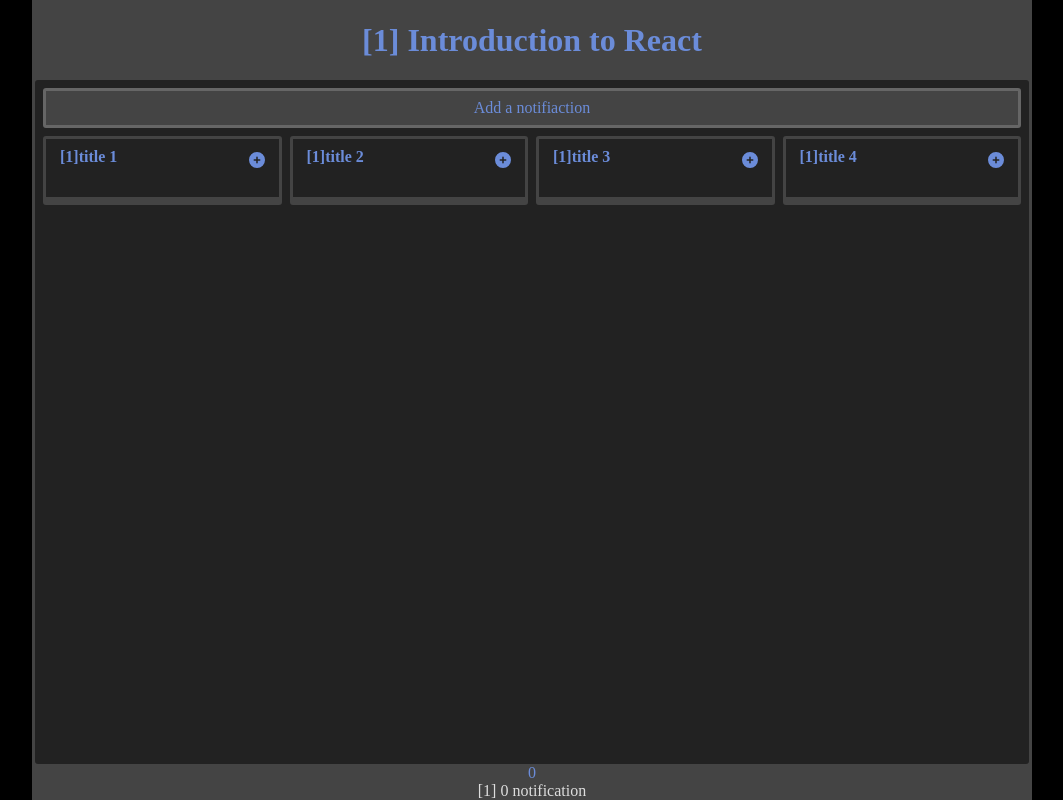
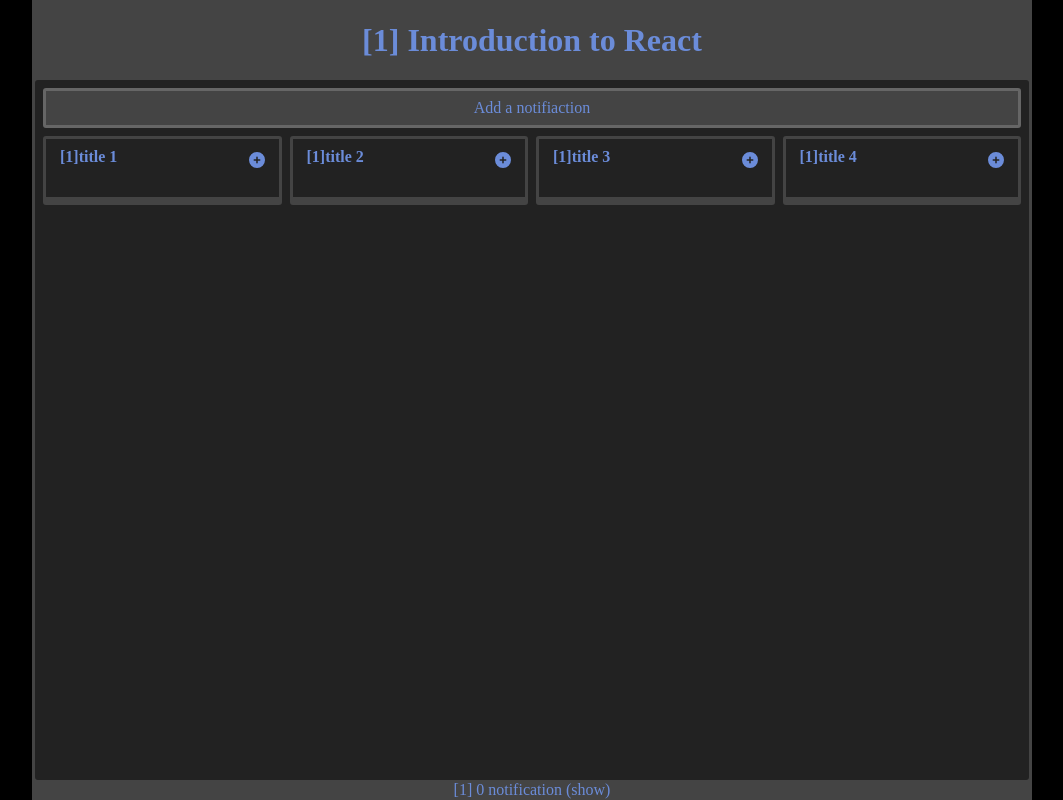
Before and after one commit to EliePouget/react-renders, a React (Vite) app: page / in a window 1280 px wide. Shown: the whole page, without its empty margins (108-1171 px from the left). Built offline with nearby package versions, Linux system fonts and the light colour scheme.

Commit message:
ajout du masquage des notifications

```diff
--- a/src/App.jsx
+++ b/src/App.jsx
@@ -27,7 +27,6 @@
           notificationData={notif.notificationsData}
           onDelete={notif.deleteNotification}
         />
-        {`[${useRendersNumber()}] ${notif.notificationsData.length} notification${(notif.notificationsData.length > 0) ? 's' : ''}`}
       </footer>
     </div>
   );
--- a/src/components/NotificationCenter.jsx
+++ b/src/components/NotificationCenter.jsx
@@ -1,15 +1,21 @@
 import React from 'react';
 import PropTypes from 'prop-types';
 import Notification from './Notification.jsx';
+import useShowable from '../hooks/useShowable.jsx';
+import useRendersNumber from '../hooks/useRendersnumber.jsx';
+import useNotificationData from '../hooks/useNotificationData.jsx';
 
 function NotificationCenter({
   notificationData, onDelete, ...props
 }) {
+  const showable = useShowable(true);
+  const notif = useNotificationData();
   return (
     <>
-      <div className="notifiactions-center">
-        {notificationData.length}
-      </div>
+      <button onClick={() => showable.toggleShown()} className="notifiactions-center">
+        {`[${useRendersNumber()}] ${notif.notificationsData.length} notification${(notif.notificationsData.length > 0) ? 's' : ''} ${showable.isShown ? '(show)' : '(hide)'}`}
+      </button>
+      {showable.isShown ? (
         <div className="notifications">
           {notificationData.map((obj) => (
             <Notification
@@ -21,7 +27,9 @@
             </Notification>
           ))}
         </div>
+      ) : <></>}
     </>
+
   );
 }
 
```
Lines whose indentation alone changed are shown as unchanged.
